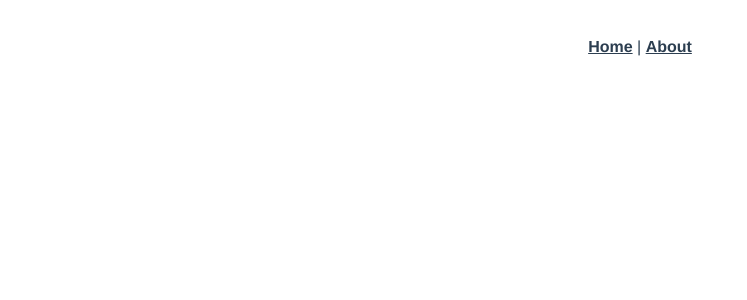
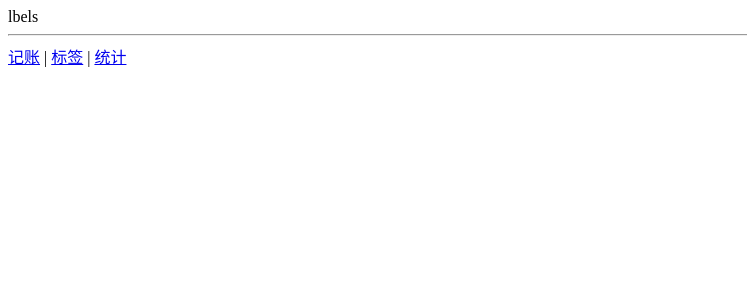
Before and after one commit to cyt2021/book-keep, a Vue app: page /#/labels in a window 1280 px wide. Shown: the top 300 px of the page, without its empty margins (0-747 px from the left). Built offline with nearby package versions, Linux system fonts and the light colour scheme.

Commit message:
'创建三个页面‘

```diff
--- a/src/App.vue
+++ b/src/App.vue
@@ -1,10 +1,14 @@
 <template>
-  <div id="app">
-    <div id="nav">
-      <router-link to="/">Home</router-link> |
-      <router-link to="/about">About</router-link>
-    </div>
+  <div>
     <router-view/>
+  <hr/>
+  <div>
+    <router-link to="/money">记账</router-link>
+    |
+    <router-link to="/labels">标签</router-link>
+    |
+    <router-link to="/statistics">统计</router-link>
+  </div>
   </div>
 </template>
 
--- a/src/router/index.ts
+++ b/src/router/index.ts
@@ -1,23 +1,32 @@
 import Vue from 'vue'
-import VueRouter, { RouteConfig } from 'vue-router'
+import VueRouter, {RouteConfig} from 'vue-router'
 import Home from '../views/Home.vue'
+import Money from '@/views/Money.vue';
+import Labels from '@/views/Labels.vue';
+import Statistics from '@/views/Statistics.vue';
+Vue.use(VueRouter)
 
-Vue.use(VueRouter)
 
 const routes: Array<RouteConfig> = [
   {
-    path: '/',
-    name: 'Home',
-    component: Home
+    path:'/',
+    redirect:'/money'
   },
   {
-    path: '/about',
-    name: 'About',
-    // route level code-splitting
-    // this generates a separate chunk (about.[hash].js) for this route
-    // which is lazy-loaded when the route is visited.
-    component: () => import(/* webpackChunkName: "about" */ '../views/About.vue')
-  }
+    path:'/money',
+    component: Money
+
+  },
+  {path:'/labels',
+    component:Labels
+
+  },
+  {
+    path:'/statistics',
+    component:Statistics
+
+  },
+
 ]
 
 const router = new VueRouter({
--- /dev/null
+++ b/src/views/Labels.vue
@@ -0,0 +1,13 @@
+<template>
+<div>lbels</div>
+</template>
+
+<script>
+export default {
+name: "Labels"
+}
+</script>
+
+<style scoped>
+
+</style>
--- /dev/null
+++ b/src/views/Money.vue
@@ -0,0 +1,13 @@
+<template>
+<div>money</div>
+</template>
+
+<script>
+export default {
+name: "Money"
+}
+</script>
+
+<style scoped>
+
+</style>
--- /dev/null
+++ b/src/views/Statistics.vue
@@ -0,0 +1,13 @@
+<template>
+<div>kaishil</div>
+</template>
+
+<script>
+export default {
+name: "Statistics"
+}
+</script>
+
+<style scoped>
+
+</style>
```
Also changed, not shown: package.json (+27 -36 lines), 1 other file (tests, documents, lock files or other folders).
